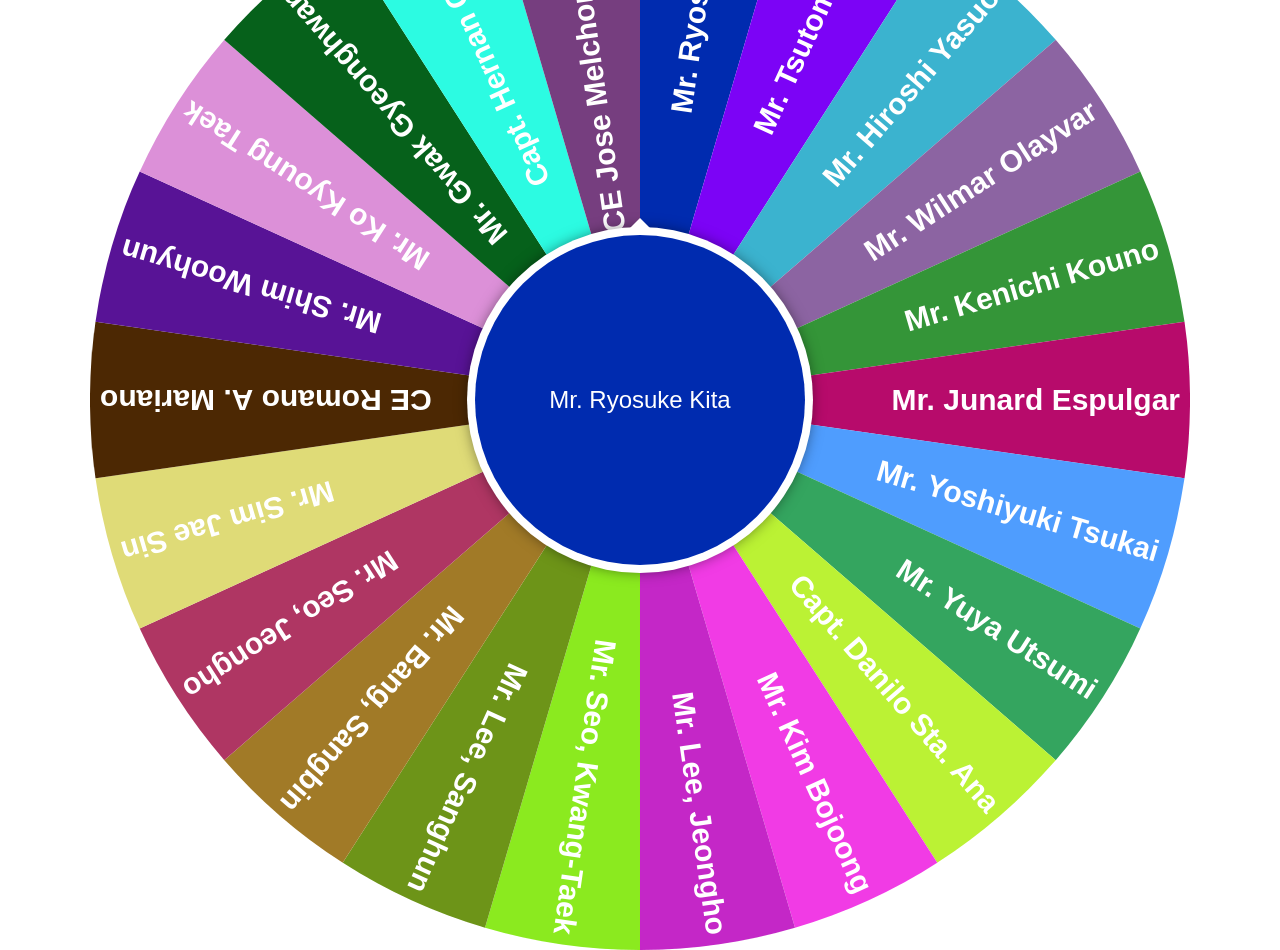
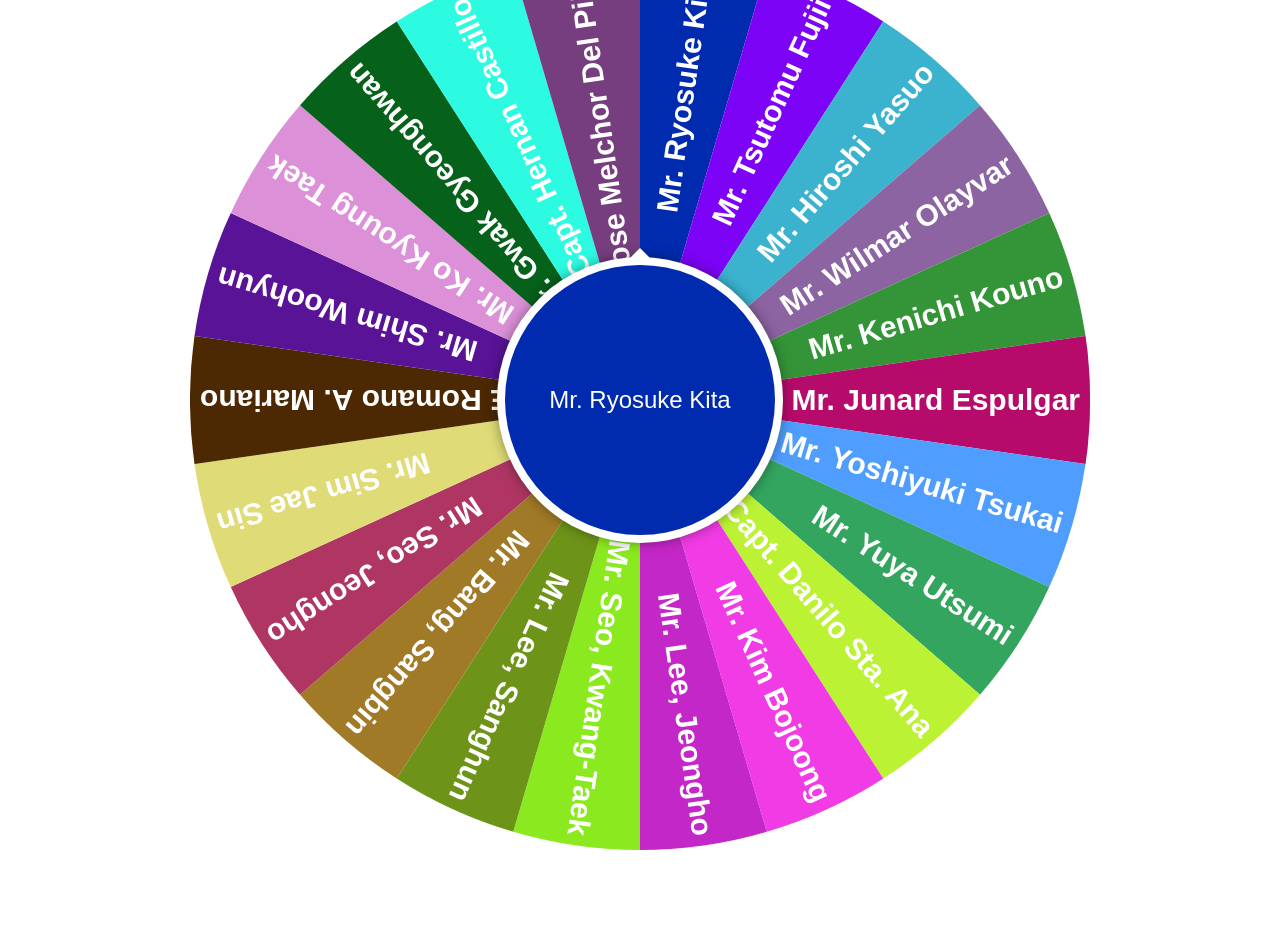
Before and after one commit to DABlD/wof, a plain HTML site: page index.html in a window 1280 px wide. After the commit the page ends 850 px from the top, so only its background shows below. Drawn offline with Linux system fonts and the light colour scheme.

Commit message:
fix
Signed-off-by: David Mendoza <davidmendozaofficial@gmail.com>

```diff
--- a/index.html
+++ b/index.html
@@ -10,7 +10,7 @@
 
   <body>
     <div id="wheelOfFortune">
-      <canvas id="wheel" width="1100" height="1100"></canvas>
+      <canvas id="wheel" width="900" height="900"></canvas>
       <div id="spin">SPIN</div>
     </div>
   </body>
```
